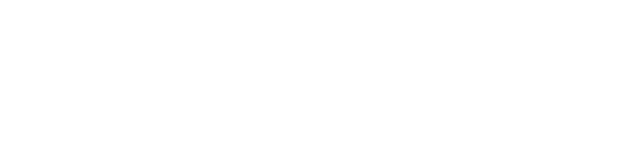
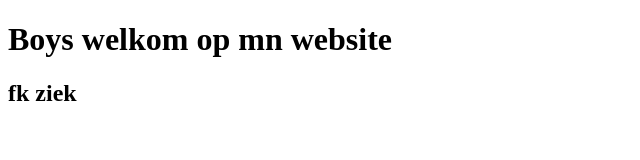
Before and after one commit to BartNollen/Informatica2019, a plain HTML site: page index.html in a window 1280 px wide. Shown: the whole page, without its empty margins (0-640 px from the left). Drawn offline with Linux system fonts and the light colour scheme.

Commit message:
Update index.html

```diff
--- a/index.html
+++ b/index.html
@@ -4,6 +4,9 @@
 
   <title>Mijn website</title>
 
+  <h1>Boys welkom op mn website</h1>
+  <h2>fk ziek</h2>
+
   <link href="style.css" rel="stylesheet"/>
 
 </head>
```
